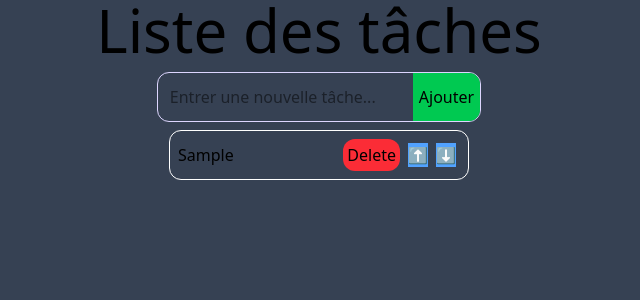
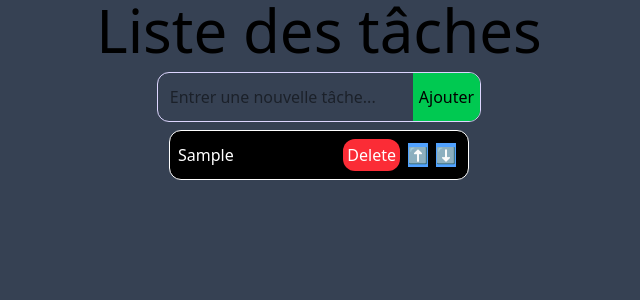
Before and after one commit to F4anklin-bot/ToDo, a React (Vite) app: page / in a window 1280 px wide. Both pictures are taken after typing "Sample" into the empty fields and a click on the button "Ajouter". Shown: the top 300 px of the page, without its empty margins (321-961 px from the left). Built offline with nearby package versions, Linux system fonts and the light colour scheme.

Commit message:
amelioration du rendu

```diff
--- a/components/TodoList.jsx
+++ b/components/TodoList.jsx
@@ -54,7 +54,7 @@ function moveTaskDown(index){
 
         <ol className="list-decimal">
             {tasks.map((task, index) =>
-            <li key={index} className="m-2 border-1 flex p-2 min-w-[300px] border-white rounded-xl items-center">
+            <li key={index} className="transition bg-black text-white duration-500 ease-in m-2 border-1 flex p-2 min-w-[300px] border-white rounded-xl items-center">
                 <span className="">{task}</span>
                 <div className="ml-auto mr-0 right-0">
                 <button className="bg-red-500 hover:bg-red-600 rounded-xl p-1 mx-1"
```
